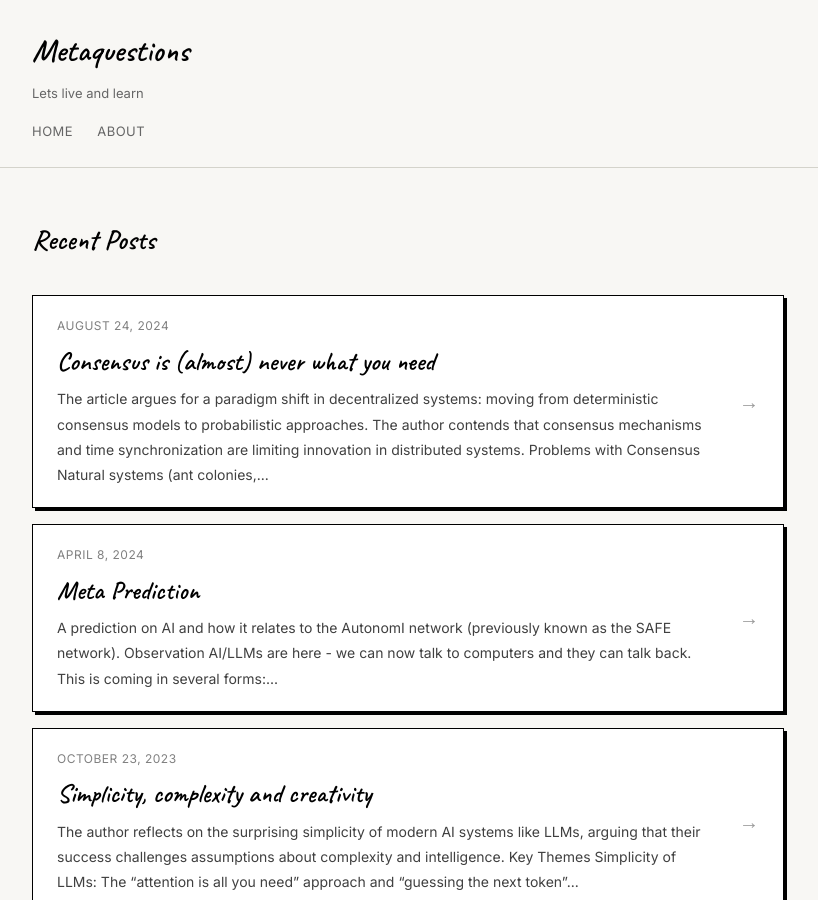
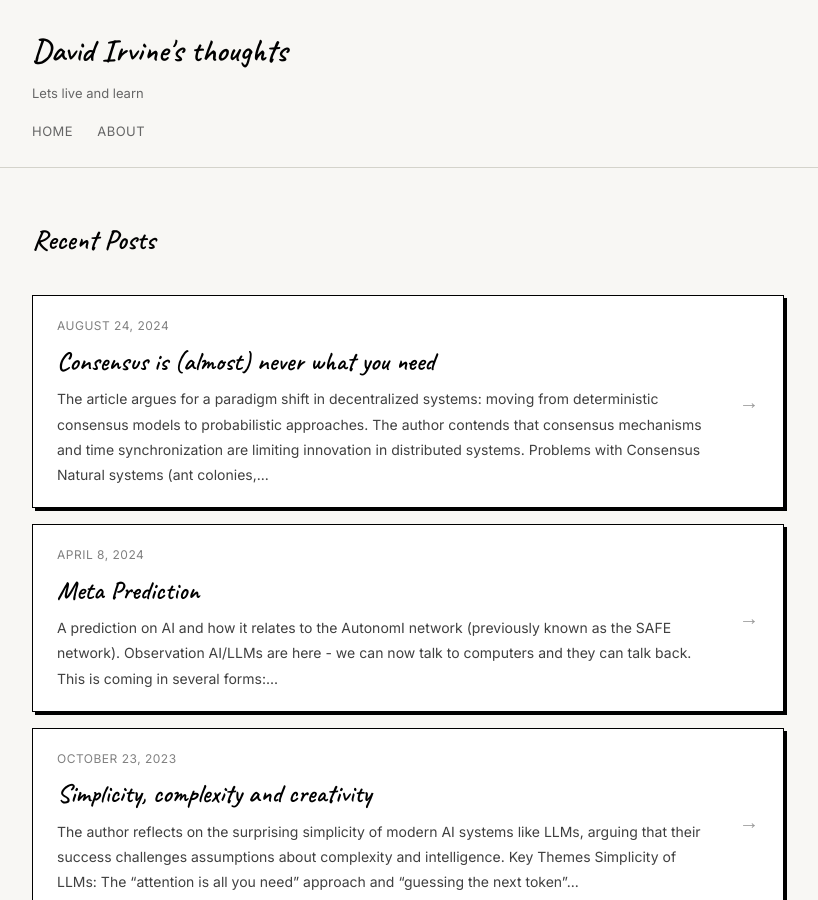
Before and after one commit to dirvine/metaquestions-site, a Jekyll site: the page built from index.html, in a window 1280 px wide and 900 px high. Shown: the whole window, without its empty margins (232-1050 px from the left). Built offline with Jekyll 4.4.1, drawn with Linux system fonts in a browser that asks for light colours; the list of posts is cut into pages by our own code.

Commit message:
Update site title to David Irvine's thoughts

```diff
--- a/_config.yml
+++ b/_config.yml
@@ -1,5 +1,5 @@
 # Site settings
-title: Metaquestions
+title: David Irvine's thoughts
 tagline: "Lets live and learn"
 description: "Personal blog by David Irvine - exploring privacy, security, freedom, complex systems, and natural networks"
 author:
```
